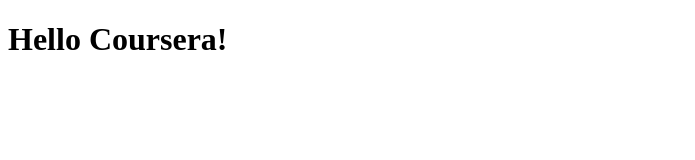
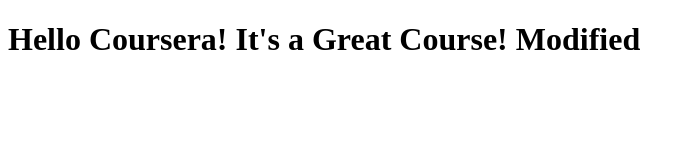
Before and after one commit to pinzhi000/coursera-test, a plain HTML site: page site/index.html in a window 1280 px wide. Shown: the whole page, without its empty margins (0-695 px from the left). Drawn offline with Linux system fonts and the light colour scheme.

Commit message:
small adj to page content

```diff
--- a/site/index.html
+++ b/site/index.html
@@ -5,6 +5,6 @@
 </head>
 <body>
 
-<h1>Hello Coursera!</h1>
+<h1>Hello Coursera!  It's a Great Course! Modified</h1>
 </body>
 </html>
```
